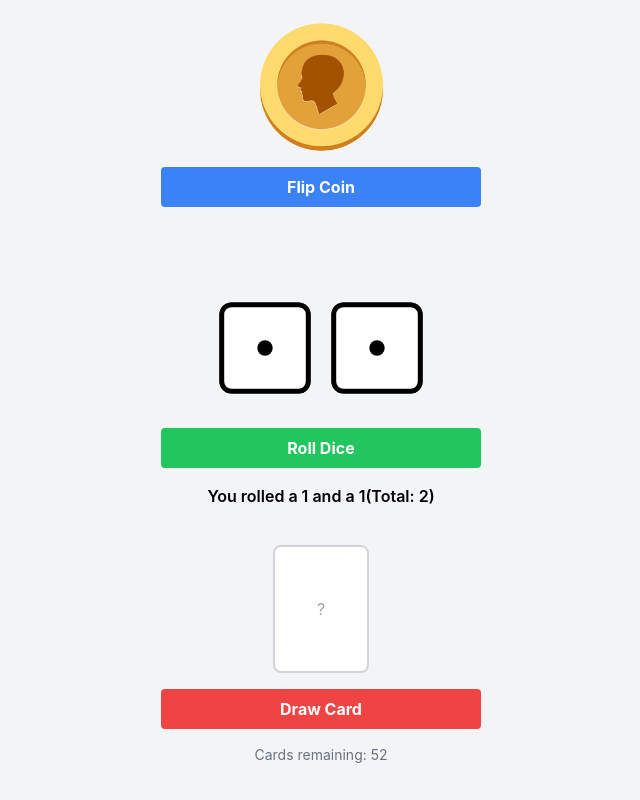
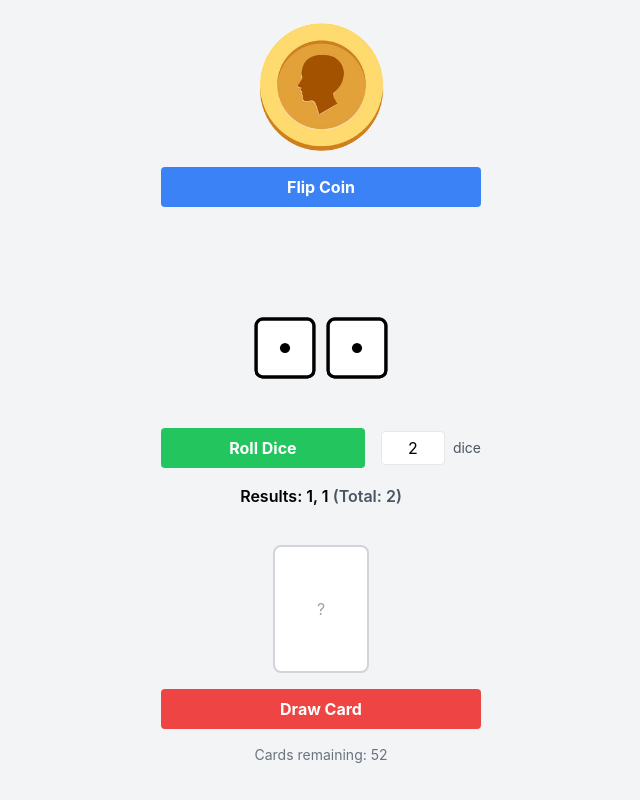
Before and after one commit to MagicalMongoose/Random-Generator-App, a React (Create React App) app in the folder app/: page / in a window 1280 px wide. Shown: the whole page, without its empty margins (319-959 px from the left). Built offline with nearby package versions, Linux system fonts and the light colour scheme; the HTML template or start-up script is replaced by a standard one.

Commit message:
Overhauled dice

```diff
--- a/app/src/App.js
+++ b/app/src/App.js
@@ -101,6 +101,7 @@ const PlayingCard = ({ value, suit }) => {
 
 function App() {
 	const [coinResult, setCoinResult] = useState(null);
+	const [diceCount, setDiceCount] = useState(2);
 	const [dieResults, setDieResults] = useState([1, 1]);
 	const [cardResult, setCardResult] = useState(null);
 	const [isFlipping, setIsFlipping] = useState(false);
@@ -122,9 +123,9 @@ function App() {
 	const handleCoinFlip = () => {
 		setIsFlipping(true);
 		const result = Math.random() < 0.5 ? "Head" : "Tail";
-		const rotations = Math.floor(Math.random() * 8) + 4; // 2-5 rotations
+		const rotations = Math.floor(Math.random() * 6) + 6; // 6-12 rotations
 		const newRotation = rotations * 360 + (result === "Head" ? 0 : 180);
-		const newDuration = 1 + Math.random() * 0.4; // 1-1.4 seconds
+		const newDuration = 1.1 + Math.random() * 0.4; // 1.1-1.5 seconds
 
 		setFlipRotation(newRotation);
 		setFlipDuration(newDuration);
@@ -139,6 +140,15 @@ function App() {
 		}, newDuration * 1000);
 	};
 
+	useEffect(() => {
+		setDieResults(prev => {
+			if (prev.length < diceCount) {
+				return [...prev, ...Array(diceCount - prev.length).fill(1)];
+			}
+			return prev.slice(0, diceCount);
+		});
+	}, [diceCount]);
+
 	const handleDieRoll = () => {
 		setIsRolling(true);
 
@@ -147,11 +157,17 @@ function App() {
 		diceAudio.current.play();
 
 		setTimeout(() => {
-			const result1 = Math.floor(Math.random() * 6) + 1;
-			const result2 = Math.floor(Math.random() * 6) + 1;
-			setDieResults([result1, result2]);
+			const newResults = Array(diceCount).fill(0).map(() =>
+				Math.floor(Math.random() * 6) + 1
+			);
+			setDieResults(newResults);
 			setIsRolling(false);
-		}, 1200); // Slightly longer animation
+		}, 1200);
+	};
+
+	const handleDiceCountChange = (e) => {
+		const newCount = Math.max(1, Math.min(6, parseInt(e.target.value) || 1));
+		setDiceCount(newCount);
 	};
 
 	const handleCardDraw = () => {
@@ -223,26 +239,49 @@ function App() {
 
 				{/* Die Section */}
 				<div className="flex-1 flex flex-col justify-center items-center space-y-4">
-					<div className="relative w-full h-32 flex justify-center items-center perspective">
-						<div className="w-24 h-24 mx-2">
-							<Die3D value={dieResults[0]} isRolling={isRolling} offset={0} />
+					<div className="relative h-32 flex justify-center items-center perspective">
+						<div className="flex justify-center gap-2" style={{ width: `$diceCount * 90}px` }}>
+							{Array(diceCount).fill(0).map((_, index) => (
+								<div key={index} className="w-16 h-16 shrink-0">
+									<Die3D
+										value={dieResults[index]}
+										isRolling={isRolling}
+										offset={index * 0.1}
+									/>
 								</div>
-						<div className="w-24 h-24 mx-2">
-							<Die3D value={dieResults[1]} isRolling={isRolling} offset={0.1} />
+							))}
 						</div>
 					</div>
+					<div className="flex items-center gap-4 w-full max-w-xs">
 						<button
 							onClick={handleDieRoll}
 							disabled={isRolling}
-						className="w-full max-w-xs bg-green-500 hover:bg-green-700 text-white font-bold py-2 px-4 rounded disabled:opacity-50"
+							className="flex-1 bg-green-500 hover:bg-green-700 text-white font-bold py-2 px-4 rounded disabled:opacity-50"
 						>
 							Roll Dice
 						</button>
+						<div className="flex items-center gap-2">
+							<input
+								type="number"
+								min="1"
+								max="6"
+								value={diceCount}
+								onChange={handleDiceCountChange}
+								className="w-16 px-2 py-1 text-center border rounded"
+								disabled={isRolling}
+							/>
+							<span className="text-sm text-gray-600">{diceCount === 1 ? "die" : "dice"}</span>
+						</div>
+					</div>
 					<div className="h-8 text-center">
 						{dieResults && (
 							<div className="font-semibold">
-								You rolled a {dieResults[0]} and a {dieResults[1]}
-								(Total: {dieResults[0] + dieResults[1]})
+								Results: {dieResults.join(', ')}
+								{diceCount > 1 && (
+									<span className="text-gray-600">
+										{' '}(Total: {dieResults.reduce((a, b) => a + b, 0)})
+									</span>
+								)}
 							</div>
 						)}
 					</div>
@@ -304,6 +343,16 @@ function App() {
 					transform: rotateX(1080deg) rotateY(720deg) rotateZ(360deg) translate3d(0, 0, 0);
 				}
 				}
+
+				/* Hide number input spinners */
+				input[type=number]::-webkit-inner-spin-button,
+				input[type=number]::-webkit-outer-spin-button {
+				-webkit-appearance: none;
+				margin: 0;
+				}
+				input[type=number] {
+				-moz-appearance: textfield;
+				}
 			`}</style>
 		</div>
 	);
--- a/app/src/output.css
+++ b/app/src/output.css
@@ -633,6 +633,14 @@ video {
   height: 6rem;
 }
 
+.h-20 {
+  height: 5rem;
+}
+
+.h-16 {
+  height: 4rem;
+}
+
 .min-h-screen {
   min-height: 100vh;
 }
@@ -649,6 +657,14 @@ video {
   width: 8rem;
 }
 
+.w-16 {
+  width: 4rem;
+}
+
+.w-20 {
+  width: 5rem;
+}
+
 .min-w-80 {
   min-width: 20rem;
 }
@@ -661,8 +677,20 @@ video {
   max-width: 20rem;
 }
 
+.max-w-sm {
+  max-width: 24rem;
+}
+
+.max-w-2xl {
+  max-width: 42rem;
+}
+
 .flex-1 {
   flex: 1 1 0%;
+}
+
+.shrink-0 {
+  flex-shrink: 0;
 }
 
 .flex-grow {
@@ -680,6 +708,10 @@ video {
 
 .flex-col {
   flex-direction: column;
+}
+
+.flex-wrap {
+  flex-wrap: wrap;
 }
 
 .items-center {
@@ -712,6 +744,14 @@ video {
 
 .gap-60 {
   gap: 15rem;
+}
+
+.gap-2 {
+  gap: 0.5rem;
+}
+
+.gap-4 {
+  gap: 1rem;
 }
 
 .space-y-4 > :not([hidden]) ~ :not([hidden]) {
@@ -758,6 +798,10 @@ video {
 
 .border-2 {
   border-width: 2px;
+}
+
+.border {
+  border-width: 1px;
 }
 
 .border-gray-300 {
@@ -817,6 +861,16 @@ video {
   padding-bottom: 0.5rem;
 }
 
+.px-2 {
+  padding-left: 0.5rem;
+  padding-right: 0.5rem;
+}
+
+.py-1 {
+  padding-top: 0.25rem;
+  padding-bottom: 0.25rem;
+}
+
 .text-center {
   text-align: center;
 }
@@ -872,6 +926,11 @@ video {
 .text-red-600 {
   --tw-text-opacity: 1;
   color: rgb(220 38 38 / var(--tw-text-opacity, 1));
+}
+
+.text-gray-600 {
+  --tw-text-opacity: 1;
+  color: rgb(75 85 99 / var(--tw-text-opacity, 1));
 }
 
 .shadow-md {
```
Lines whose indentation alone changed are shown as unchanged.
